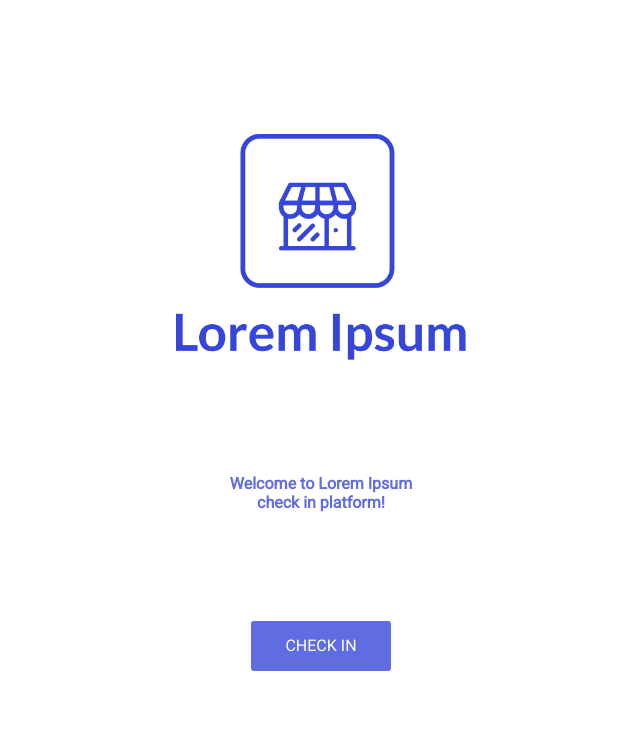
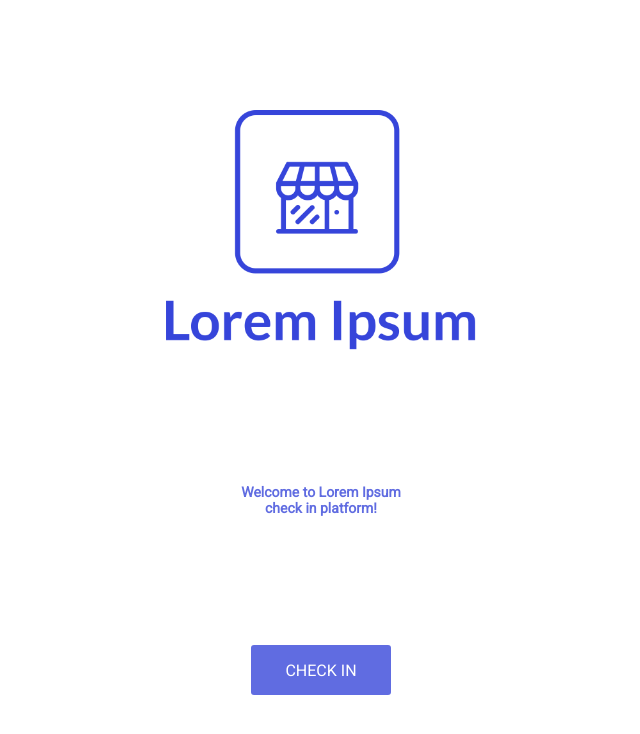
Before and after one commit to redtxai/register-case, a Vue app: page / in a window 1280 px wide. Shown: the top 734 px of the page, without its empty margins (319-959 px from the left). Built offline with nearby package versions, Linux system fonts and the light colour scheme.

Commit message:
feat(back-button) Implement back button

```diff
--- a/src/App.vue
+++ b/src/App.vue
@@ -1,12 +1,20 @@
 <template>
   <div id="app">
+    <button class="back" @click="back" v-if="this.$route.meta.showBackButton">
+      &lt;
+    </button>
     <router-view />
   </div>
 </template>
 
 <script>
 export default {
-  name: "App"
+  name: "App",
+  methods: {
+    back() {
+      this.$router.back();
+    }
+  }
 };
 </script>
 
@@ -30,5 +38,14 @@ body {
 
   display: flex;
   margin: auto;
+
+  .back {
+    position: fixed;
+    left: 10px;
+    top: 10px;
+    z-index: 10;
+    width: 35px;
+    height: 35px;
+  }
 }
 </style>
--- a/src/router.js
+++ b/src/router.js
@@ -11,32 +11,34 @@ export default new Router({
     {
       path: "/",
       name: "home",
+      meta: { showBackButton: false },
       component: Home
     },
     {
       path: "/register",
       name: "register",
-      // route level code-splitting
-      // this generates a separate chunk (about.[hash].js) for this route
-      // which is lazy-loaded when the route is visited.
+      meta: { showBackButton: false },
       component: () =>
         import(/* webpackChunkName: "register" */ "./views/Register.vue")
     },
     {
       path: "/selfie",
       name: "selfie",
+      meta: { showBackButton: true },
       component: () =>
         import(/* webpackChunkName: "selfie" */ "./views/Selfie.vue")
     },
     {
       path: "/reliability",
       name: "reliability",
+      meta: { showBackButton: true },
       component: () =>
         import(/* webpackChunkName: "reliability" */ "./views/Reliability.vue")
     },
     {
       path: "/thank-you",
       name: "thank-you",
+      meta: { showBackButton: false },
       component: () =>
         import(/* webpackChunkName: "thank-you" */ "./views/ThankYou.vue")
     }
--- a/src/views/Home.vue
+++ b/src/views/Home.vue
@@ -43,18 +43,21 @@ export default {
   justify-content: space-around;
   align-items: center;
 
-  padding: 15% 20%;
+  padding: 40px 80px;
   box-sizing: border-box;
 
   img {
     width: 100%;
     height: auto;
+    max-width: 320px;
+    max-height: 250px;
   }
 
   div {
     p {
       margin: 0;
       font-weight: bold;
+      font-size: 14px;
     }
   }
 }
--- a/src/views/Selfie.vue
+++ b/src/views/Selfie.vue
@@ -1,6 +1,5 @@
 <template>
   <div class="selfie">
-    <button class="back" @click="back">&lt;</button>
     <div v-if="showSelfie" class="photo">
       <img alt="Selfie" :src="photo" />
       <button class="repeat" @click="repeat">&lt; REPEAT</button>
@@ -36,9 +35,6 @@ export default {
     this.startVideo();
   },
   methods: {
-    back() {
-      this.$router.push("/register");
-    },
     takePhoto() {
       const video = this.$refs.video;
 
@@ -103,16 +99,6 @@ export default {
   height: 100vh;
   overflow: hidden;
 
-  .back {
-    position: fixed;
-    transform: translateX(-50%);
-    left: 30px;
-    top: 10px;
-    z-index: 10;
-    width: 35px;
-    height: 35px;
-  }
-
   .video {
     width: 100%;
     height: 100%;
--- a/src/views/ThankYou.vue
+++ b/src/views/ThankYou.vue
@@ -42,7 +42,7 @@ export default {
   justify-content: space-around;
   align-items: center;
 
-  padding: 15% 20%;
+  padding: 20px 80px;
   box-sizing: border-box;
 
   img {
@@ -54,6 +54,7 @@ export default {
     p {
       margin: 0;
       font-weight: bold;
+      font-size: 14px;
     }
   }
 }
```
